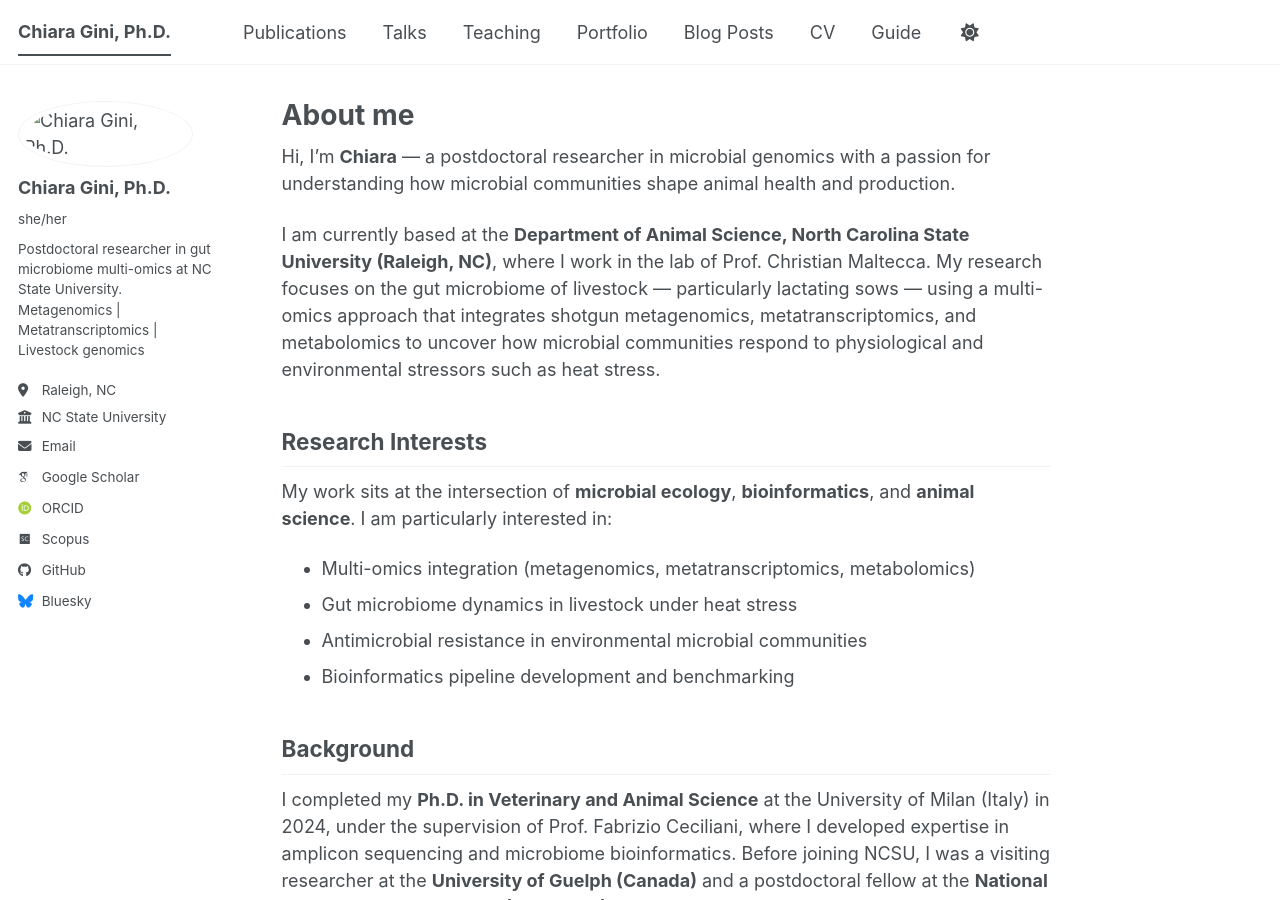
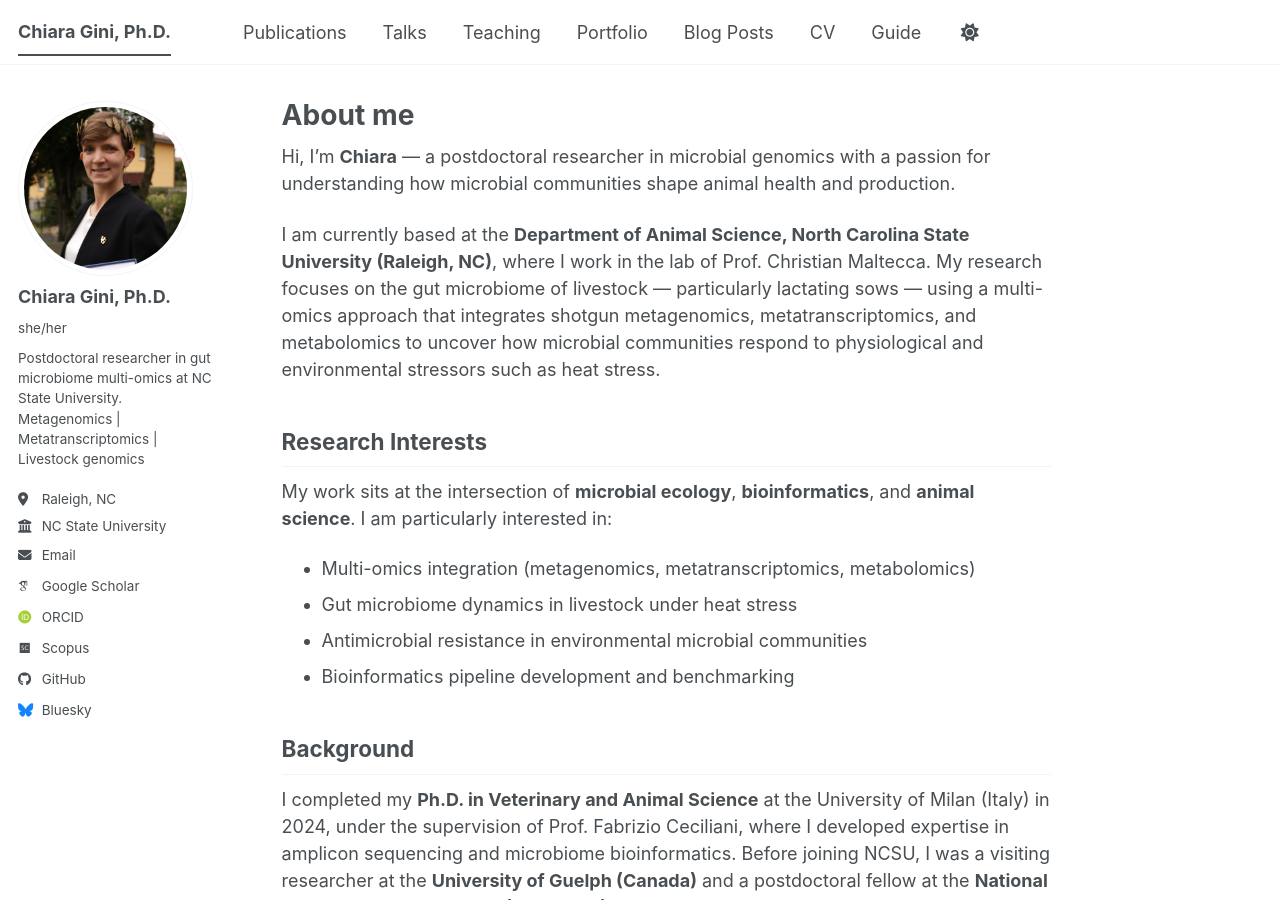
Before and after one commit to bioinfogini/bioinfogini.github.io, a Jekyll site: the page built from _pages/about.md, in a window 1280 px wide and 900 px high. Built offline with Jekyll 4.4.1, drawn with Linux system fonts in a browser that asks for light colours; some web fonts are replaced; a script bundle is joined from its source files by our own code; library files that are not in the unit come from our copies.

Commit message:
Change avatar path in config file
Updated the avatar path to use a relative filename.

```diff
--- a/_config.yml
+++ b/_config.yml
@@ -22,7 +22,7 @@ repository               : "bioinfogini/bioinfogini.github.io" # update if diffe
 #               Additional customization can be done by editing /_includes/author-profile.html
 author:
   # Biographic information
-  avatar           : "images/profile.png"
+  avatar           : "profile.png"
   name             : "Chiara Gini, Ph.D."
   pronouns         : "she/her"
   bio              : "Postdoctoral researcher in gut microbiome multi-omics at NC State University. Metagenomics | Metatranscriptomics | Livestock genomics"
```
